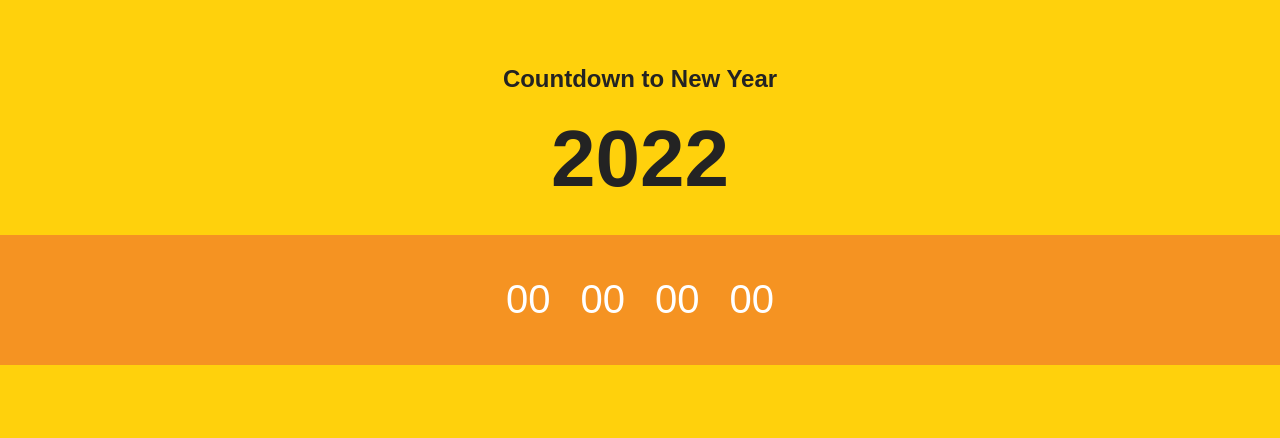
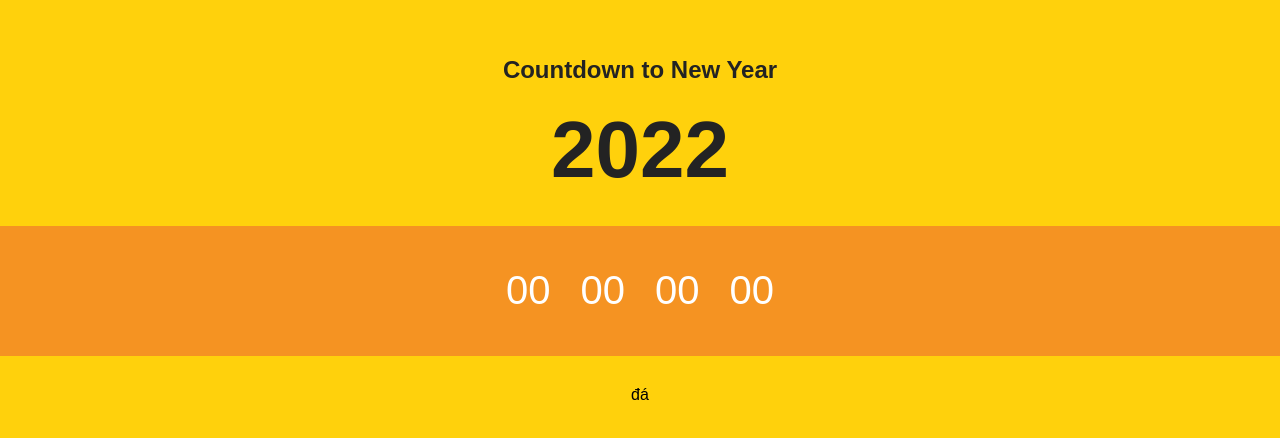
Before and after one commit to liembui22/My-Sefl-Study-In-Here, a plain HTML site: page 2026.08.18 - 20_Project_HTMLCSSJS/Project_5_live_countdown_timer/index.html in a window 1280 px wide. Shown: the part 180-618 px from the top of the page. Drawn offline with Linux system fonts and the light colour scheme.

Commit message:
Update index.html

```diff
--- a/2026.08.18 - 20_Project_HTMLCSSJS/Project_5_live_countdown_timer/index.html
+++ b/2026.08.18 - 20_Project_HTMLCSSJS/Project_5_live_countdown_timer/index.html
@@ -16,7 +16,7 @@
         <div id="minute">00</div>
         <div id="second">00</div>
     </div>
-
+đá
     <script src="index.js"></script>
 </body>
 </html>
```
